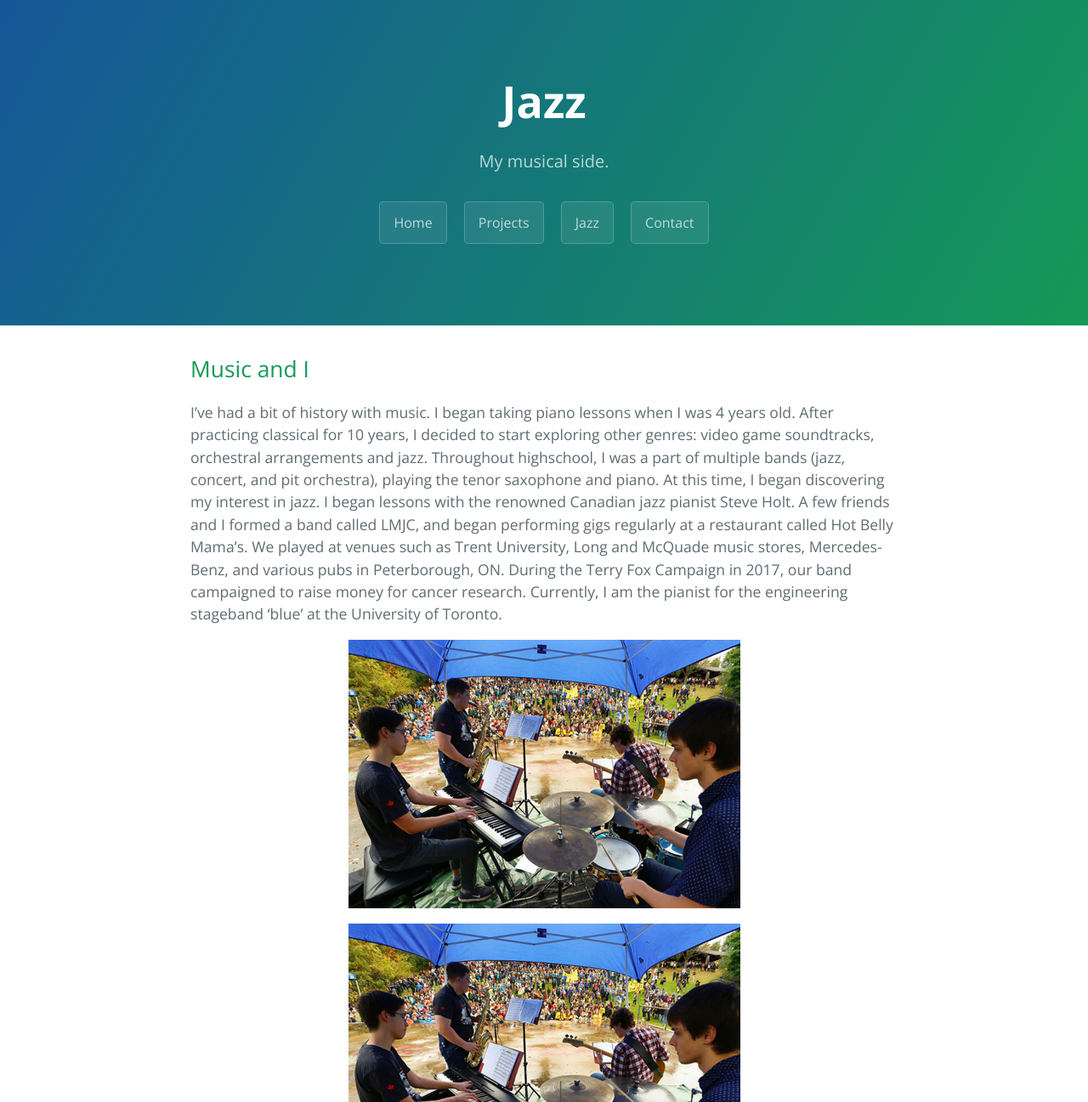
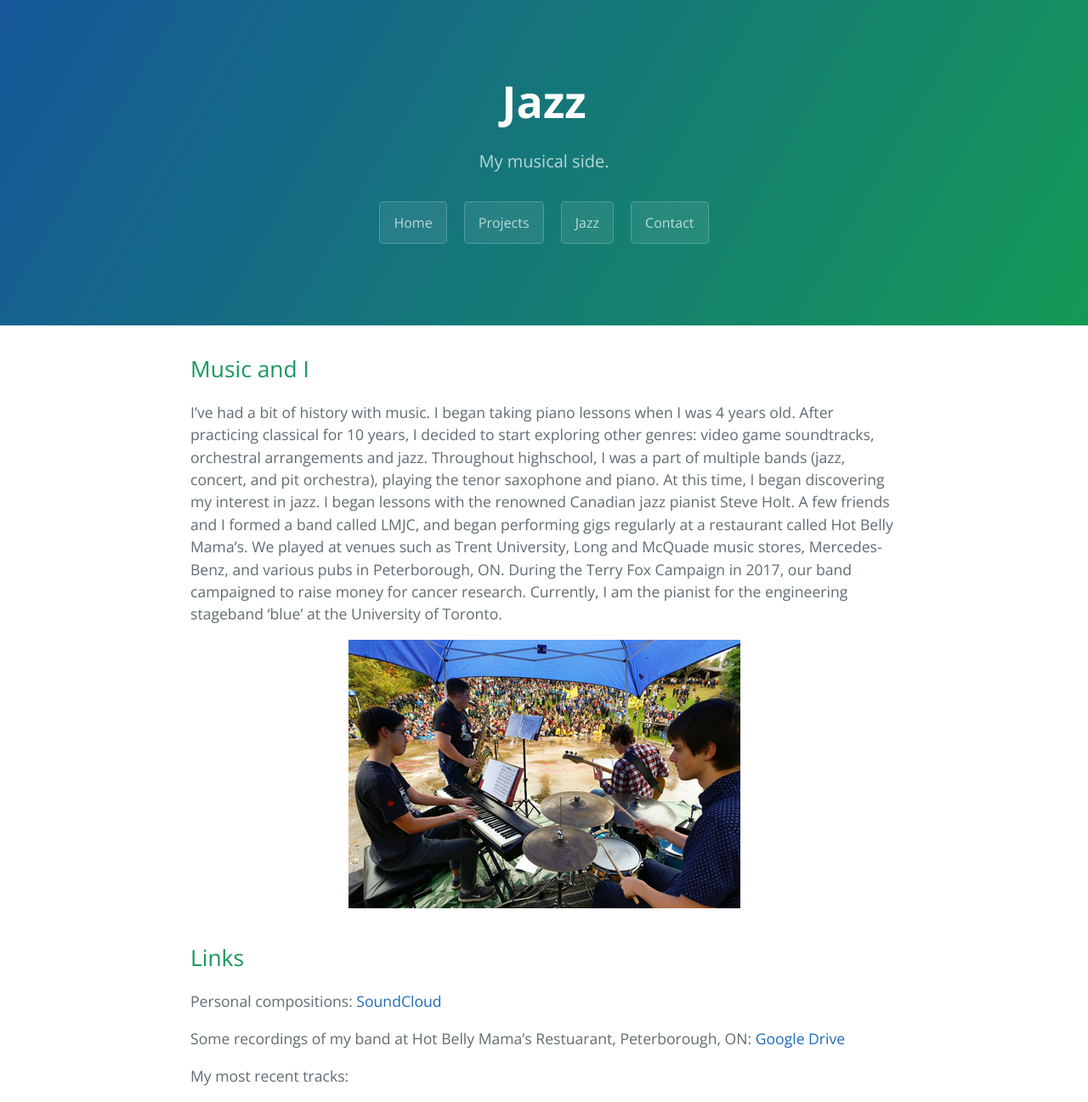
Before and after one commit to yixin0829/Cayman, a Jekyll site: the page built from jazz.md, in a window 1280 px wide. Shown: the top 1297 px of the page at 85% size. Built offline with Jekyll 4.4.1, drawn with Linux system fonts in a browser that asks for light colours; grey boxes are pictures that could not be loaded.

Commit message:
Update jazz.md

```diff
--- a/jazz.md
+++ b/jazz.md
@@ -7,7 +7,6 @@ description: My musical side.
 ## Music and I
 I've had a bit of history with music. I began taking piano lessons when I was 4 years old. After practicing classical for 10 years, I decided to start exploring other genres: video game soundtracks, orchestral arrangements and jazz. Throughout highschool, I was a part of multiple bands (jazz, concert, and pit orchestra), playing the tenor saxophone and piano. At this time, I began discovering my interest in jazz. I began lessons with the renowned Canadian jazz pianist Steve Holt. A few friends and I formed a band called LMJC, and began performing gigs regularly at a restaurant called Hot Belly Mama's. We played at venues such as Trent University, Long and McQuade music stores, Mercedes-Benz, and various pubs in Peterborough, ON. During the Terry Fox Campaign in 2017, our band campaigned to raise money for cancer research. Currently, I am the pianist for the engineering stageband 'blue' at the University of Toronto.
 
-![Terry_Fox_Jazz](/assets/Project_Pictures/Terry_Fox_Jazz.png#style=centerme)
 <p align="center">
 <img src="/assets/Project_Pictures/Terry_Fox_Jazz.png">
 </p>
```
